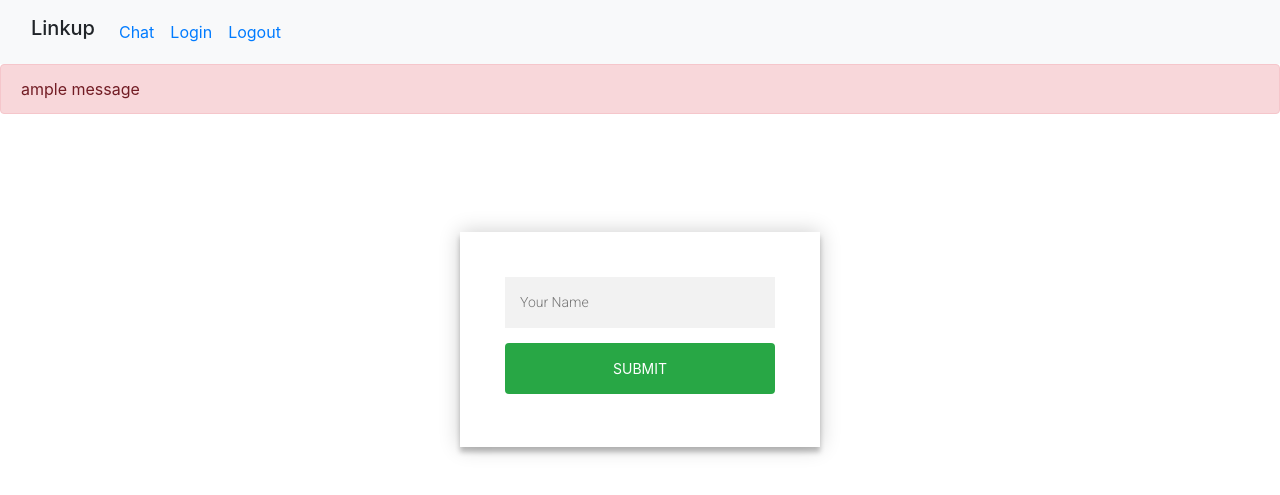
After one commit to nccq/chatapp, a Flask app: page /login in a window 1280 px wide. The commit adds this page. Shown: the top 495 px of the page. Run offline with Flask 2, Linux system fonts and the light colour scheme; one stand-in notice (Sample message) is shown; parts of the project's set-up code (start-up, migrations or seed data) failed here and were passed over; some libraries are stand-ins or nearby versions.

Commit message:
login created

```diff
--- a/web/application/templates/base.html
+++ b/web/application/templates/base.html
@@ -58,7 +58,7 @@
 
         <script src="https://code.jquery.com/jquery-3.4.1.slim.min.js" integrity="sha384-J6qa4849blE2+poT4WnyKhv5vZF5SrPo0iEjwBvKU7imGFAV0wwj1yYfoRSJoZ+n" crossorigin="anonymous"></script>
         <script src="//ajax.googleapis.com/ajax/libs/jquery/1.9.1/jquery.min.js"></script>
-        <script src="https://cdnjs.cloudflare.com/ajax/libs/socket.io/1.7.3/socket.io.min.js"></script>
+        <script src="https://cdn.socket.io/3.1.1/socket.io.min.js"></script>
         <link rel="stylesheet" href="https://stackpath.bootstrapcdn.com/bootstrap/4.4.1/css/bootstrap.min.css" integrity="sha384-Vkoo8x4CGsO3+Hhxv8T/Q5PaXtkKtu6ug5TOeNV6gBiFeWPGFN9MuhOf23Q9Ifjh" crossorigin="anonymous">
         <title>{% block title %}{% endblock %}</title>
     </head>
--- /dev/null
+++ b/web/application/templates/login.html
@@ -0,0 +1,99 @@
+{% extends "base.html" %}
+
+{% block title %}Login{% endblock %}
+
+{% block messages %}
+    {% with messages = get_flashed_messages() %}
+      {% if messages %}
+            {% for message in messages %}
+              {% set display = slice(message, "1:") %}
+              {% set prefix = slice[0] %}
+              {% if prefix == "1" %}
+                <div class="alert alert-secondary" role="alert">
+                {{ display }}
+                </div>
+              {% else %}
+                <div class="alert alert-danger" role="alert">
+                {{ display }}
+                </div>
+              {% endif %}
+            {% endfor %}
+      {% endif %}
+    {% endwith %}
+{% endblock %}
+
+{% block content %}
+<style type="text/css">
+@import url(https://fonts.googleapis.com/css?family=Roboto:300);
+
+.login-page {
+  width: 360px;
+  padding: 8% 0 0;
+  margin: auto;
+}
+.form {
+  position: relative;
+  z-index: 1;
+  background: #FFFFFF;
+  max-width: 360px;
+  margin: 0 auto 100px;
+  padding: 45px;
+  text-align: center;
+  box-shadow: 0 0 20px 0 rgba(0, 0, 0, 0.2), 0 5px 5px 0 rgba(0, 0, 0, 0.24);
+}
+.form input {
+  font-family: "Roboto", sans-serif;
+  outline: 0;
+  background: #f2f2f2;
+  width: 100%;
+  border: 0;
+  margin: 0 0 15px;
+  padding: 15px;
+  box-sizing: border-box;
+  font-size: 14px;
+}
+.form button {
+  text-transform: uppercase;
+  outline: 0;
+  width: 100%;
+  border: 0;
+  padding: 15px;
+  color: #FFFFFF;
+  font-size: 14px;
+  -webkit-transition: all 0.3 ease;
+  transition: all 0.3 ease;
+  cursor: pointer;
+}
+.form button:hover,.form button:active,.form button:focus {
+  background: #43A047;
+}
+.form .message {
+  margin: 15px 0 0;
+  color: #b3b3b3;
+  font-size: 12px;
+}
+.container {
+  position: relative;
+  z-index: 1;
+  max-width: 300px;
+  margin: 0 auto;
+}
+.container:before, .container:after {
+  content: "";
+  display: block;
+  clear: both;
+}
+
+</style>
+
+<div class="login-page">
+  <div class="form">
+    <form class="login-form" action="#" method="POST">
+      <input type="text" name="inputName" id="inputName" placeholder="Your Name"/>
+      <button type="submit" class="btn btn-success mb-2">Submit</button>
+    </form>
+  </div>
+</div>
+
+<script type="text/javascript" src="{{ url_for('static', filename='index.js') }}"></script>
+{% endblock %}
--- /dev/null
+++ b/web/requirements.txt.txt
@@ -0,0 +1,4 @@
+flask
+flask-socketio
+eventlet
+python-dotenv
```
